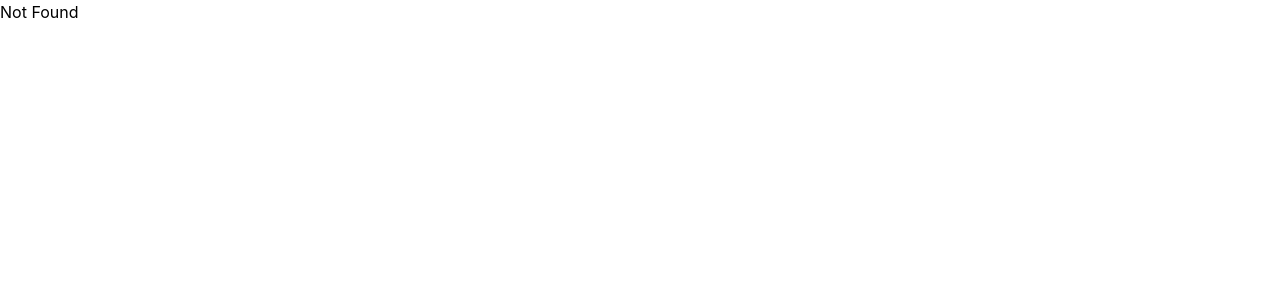
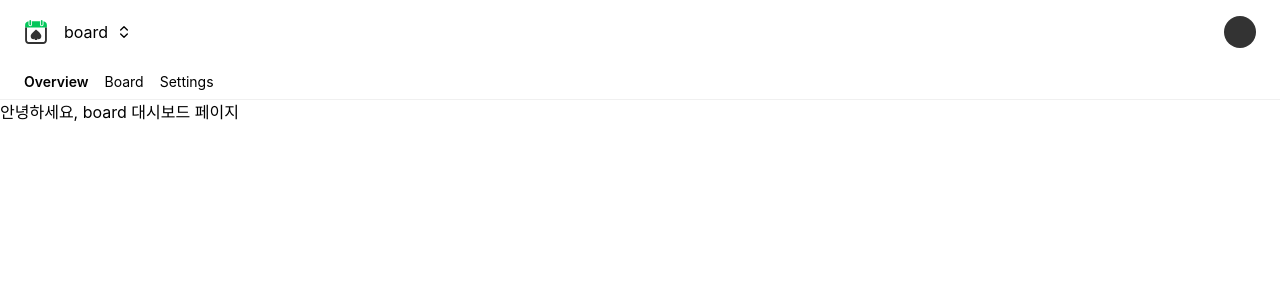
Before and after one commit to boostcampwm-2024/web06-boostproject, a React (Vite) app in the folder apps/client/: page /board in a window 1280 px wide. Shown: the top 300 px of the page. Built offline with nearby package versions, Linux system fonts and the light colour scheme; sample sign-in values are in the browser's storage; a web font is replaced by a local one.

Commit message:
feat: 프로젝트 동적 라우팅 생성

```diff
--- a/apps/client/src/routeTree.gen.ts
+++ b/apps/client/src/routeTree.gen.ts
@@ -16,8 +16,12 @@ import { Route as LoginImport } from './routes/login';
 import { Route as AuthImport } from './routes/_auth';
 import { Route as IndexImport } from './routes/index';
 import { Route as AuthAccountImport } from './routes/_auth.account';
+import { Route as AuthProjectImport } from './routes/_auth.$project';
 import { Route as AuthAccountIndexImport } from './routes/_auth.account.index';
+import { Route as AuthProjectIndexImport } from './routes/_auth.$project.index';
 import { Route as AuthAccountSettingsImport } from './routes/_auth.account.settings';
+import { Route as AuthProjectSettingsImport } from './routes/_auth.$project.settings';
+import { Route as AuthProjectBoardImport } from './routes/_auth.$project.board';
 
 // Create/Update Routes
 
@@ -50,16 +54,40 @@ const AuthAccountRoute = AuthAccountImport.update({
 	getParentRoute: () => AuthRoute,
 } as any);
 
+const AuthProjectRoute = AuthProjectImport.update({
+	id: '/$project',
+	path: '/$project',
+	getParentRoute: () => AuthRoute,
+} as any);
+
 const AuthAccountIndexRoute = AuthAccountIndexImport.update({
 	id: '/',
 	path: '/',
 	getParentRoute: () => AuthAccountRoute,
 } as any);
 
+const AuthProjectIndexRoute = AuthProjectIndexImport.update({
+	id: '/',
+	path: '/',
+	getParentRoute: () => AuthProjectRoute,
+} as any);
+
 const AuthAccountSettingsRoute = AuthAccountSettingsImport.update({
 	id: '/settings',
 	path: '/settings',
 	getParentRoute: () => AuthAccountRoute,
+} as any);
+
+const AuthProjectSettingsRoute = AuthProjectSettingsImport.update({
+	id: '/settings',
+	path: '/settings',
+	getParentRoute: () => AuthProjectRoute,
+} as any);
+
+const AuthProjectBoardRoute = AuthProjectBoardImport.update({
+	id: '/board',
+	path: '/board',
+	getParentRoute: () => AuthProjectRoute,
 } as any);
 
 // Populate the FileRoutesByPath interface
@@ -94,6 +122,13 @@ declare module '@tanstack/react-router' {
 			preLoaderRoute: typeof SignupImport;
 			parentRoute: typeof rootRoute;
 		};
+		'/_auth/$project': {
+			id: '/_auth/$project';
+			path: '/$project';
+			fullPath: '/$project';
+			preLoaderRoute: typeof AuthProjectImport;
+			parentRoute: typeof AuthImport;
+		};
 		'/_auth/account': {
 			id: '/_auth/account';
 			path: '/account';
@@ -101,12 +136,33 @@ declare module '@tanstack/react-router' {
 			preLoaderRoute: typeof AuthAccountImport;
 			parentRoute: typeof AuthImport;
 		};
+		'/_auth/$project/board': {
+			id: '/_auth/$project/board';
+			path: '/board';
+			fullPath: '/$project/board';
+			preLoaderRoute: typeof AuthProjectBoardImport;
+			parentRoute: typeof AuthProjectImport;
+		};
+		'/_auth/$project/settings': {
+			id: '/_auth/$project/settings';
+			path: '/settings';
+			fullPath: '/$project/settings';
+			preLoaderRoute: typeof AuthProjectSettingsImport;
+			parentRoute: typeof AuthProjectImport;
+		};
 		'/_auth/account/settings': {
 			id: '/_auth/account/settings';
 			path: '/settings';
 			fullPath: '/account/settings';
 			preLoaderRoute: typeof AuthAccountSettingsImport;
 			parentRoute: typeof AuthAccountImport;
+		};
+		'/_auth/$project/': {
+			id: '/_auth/$project/';
+			path: '/';
+			fullPath: '/$project/';
+			preLoaderRoute: typeof AuthProjectIndexImport;
+			parentRoute: typeof AuthProjectImport;
 		};
 		'/_auth/account/': {
 			id: '/_auth/account/';
@@ -119,6 +175,20 @@ declare module '@tanstack/react-router' {
 }
 
 // Create and export the route tree
+
+interface AuthProjectRouteChildren {
+	AuthProjectBoardRoute: typeof AuthProjectBoardRoute;
+	AuthProjectSettingsRoute: typeof AuthProjectSettingsRoute;
+	AuthProjectIndexRoute: typeof AuthProjectIndexRoute;
+}
+
+const AuthProjectRouteChildren: AuthProjectRouteChildren = {
+	AuthProjectBoardRoute: AuthProjectBoardRoute,
+	AuthProjectSettingsRoute: AuthProjectSettingsRoute,
+	AuthProjectIndexRoute: AuthProjectIndexRoute,
+};
+
+const AuthProjectRouteWithChildren = AuthProjectRoute._addFileChildren(AuthProjectRouteChildren);
 
 interface AuthAccountRouteChildren {
 	AuthAccountSettingsRoute: typeof AuthAccountSettingsRoute;
@@ -133,10 +203,12 @@ const AuthAccountRouteChildren: AuthAccountRouteChildren = {
 const AuthAccountRouteWithChildren = AuthAccountRoute._addFileChildren(AuthAccountRouteChildren);
 
 interface AuthRouteChildren {
+	AuthProjectRoute: typeof AuthProjectRouteWithChildren;
 	AuthAccountRoute: typeof AuthAccountRouteWithChildren;
 }
 
 const AuthRouteChildren: AuthRouteChildren = {
+	AuthProjectRoute: AuthProjectRouteWithChildren,
 	AuthAccountRoute: AuthAccountRouteWithChildren,
 };
 
@@ -147,8 +219,12 @@ export interface FileRoutesByFullPath {
 	'': typeof AuthRouteWithChildren;
 	'/login': typeof LoginRoute;
 	'/signup': typeof SignupRoute;
+	'/$project': typeof AuthProjectRouteWithChildren;
 	'/account': typeof AuthAccountRouteWithChildren;
+	'/$project/board': typeof AuthProjectBoardRoute;
+	'/$project/settings': typeof AuthProjectSettingsRoute;
 	'/account/settings': typeof AuthAccountSettingsRoute;
+	'/$project/': typeof AuthProjectIndexRoute;
 	'/account/': typeof AuthAccountIndexRoute;
 }
 
@@ -157,7 +233,10 @@ export interface FileRoutesByTo {
 	'': typeof AuthRouteWithChildren;
 	'/login': typeof LoginRoute;
 	'/signup': typeof SignupRoute;
+	'/$project/board': typeof AuthProjectBoardRoute;
+	'/$project/settings': typeof AuthProjectSettingsRoute;
 	'/account/settings': typeof AuthAccountSettingsRoute;
+	'/$project': typeof AuthProjectIndexRoute;
 	'/account': typeof AuthAccountIndexRoute;
 }
 
@@ -167,24 +246,52 @@ export interface FileRoutesById {
 	'/_auth': typeof AuthRouteWithChildren;
 	'/login': typeof LoginRoute;
 	'/signup': typeof SignupRoute;
+	'/_auth/$project': typeof AuthProjectRouteWithChildren;
 	'/_auth/account': typeof AuthAccountRouteWithChildren;
+	'/_auth/$project/board': typeof AuthProjectBoardRoute;
+	'/_auth/$project/settings': typeof AuthProjectSettingsRoute;
 	'/_auth/account/settings': typeof AuthAccountSettingsRoute;
+	'/_auth/$project/': typeof AuthProjectIndexRoute;
 	'/_auth/account/': typeof AuthAccountIndexRoute;
 }
 
 export interface FileRouteTypes {
 	fileRoutesByFullPath: FileRoutesByFullPath;
-	fullPaths: '/' | '' | '/login' | '/signup' | '/account' | '/account/settings' | '/account/';
+	fullPaths:
+		| '/'
+		| ''
+		| '/login'
+		| '/signup'
+		| '/$project'
+		| '/account'
+		| '/$project/board'
+		| '/$project/settings'
+		| '/account/settings'
+		| '/$project/'
+		| '/account/';
 	fileRoutesByTo: FileRoutesByTo;
-	to: '/' | '' | '/login' | '/signup' | '/account/settings' | '/account';
+	to:
+		| '/'
+		| ''
+		| '/login'
+		| '/signup'
+		| '/$project/board'
+		| '/$project/settings'
+		| '/account/settings'
+		| '/$project'
+		| '/account';
 	id:
 		| '__root__'
 		| '/'
 		| '/_auth'
 		| '/login'
 		| '/signup'
+		| '/_auth/$project'
 		| '/_auth/account'
+		| '/_auth/$project/board'
+		| '/_auth/$project/settings'
 		| '/_auth/account/settings'
+		| '/_auth/$project/'
 		| '/_auth/account/';
 	fileRoutesById: FileRoutesById;
 }
@@ -225,6 +332,7 @@ export const routeTree = rootRoute
     "/_auth": {
       "filePath": "_auth.tsx",
       "children": [
+        "/_auth/$project",
         "/_auth/account"
       ]
     },
@@ -234,6 +342,15 @@ export const routeTree = rootRoute
     "/signup": {
       "filePath": "signup.tsx"
     },
+    "/_auth/$project": {
+      "filePath": "_auth.$project.tsx",
+      "parent": "/_auth",
+      "children": [
+        "/_auth/$project/board",
+        "/_auth/$project/settings",
+        "/_auth/$project/"
+      ]
+    },
     "/_auth/account": {
       "filePath": "_auth.account.tsx",
       "parent": "/_auth",
@@ -242,9 +359,21 @@ export const routeTree = rootRoute
         "/_auth/account/"
       ]
     },
+    "/_auth/$project/board": {
+      "filePath": "_auth.$project.board.tsx",
+      "parent": "/_auth/$project"
+    },
+    "/_auth/$project/settings": {
+      "filePath": "_auth.$project.settings.tsx",
+      "parent": "/_auth/$project"
+    },
     "/_auth/account/settings": {
       "filePath": "_auth.account.settings.tsx",
       "parent": "/_auth/account"
+    },
+    "/_auth/$project/": {
+      "filePath": "_auth.$project.index.tsx",
+      "parent": "/_auth/$project"
     },
     "/_auth/account/": {
       "filePath": "_auth.account.index.tsx",
--- /dev/null
+++ b/apps/client/src/routes/_auth.$project.board.tsx
@@ -0,0 +1,10 @@
+import { createFileRoute } from '@tanstack/react-router';
+
+export const Route = createFileRoute('/_auth/$project/board')({
+	component: RouteComponent,
+});
+
+function RouteComponent() {
+	const { project } = Route.useParams();
+	return <div>안녕하세요, {project} 칸반 보드 페이지</div>;
+}
--- /dev/null
+++ b/apps/client/src/routes/_auth.$project.index.tsx
@@ -0,0 +1,10 @@
+import { createFileRoute } from '@tanstack/react-router';
+
+export const Route = createFileRoute('/_auth/$project/')({
+	component: RouteComponent,
+});
+
+function RouteComponent() {
+	const { project } = Route.useParams();
+	return <div>안녕하세요, {project} 대시보드 페이지</div>;
+}
--- /dev/null
+++ b/apps/client/src/routes/_auth.$project.settings.tsx
@@ -0,0 +1,10 @@
+import { createFileRoute } from '@tanstack/react-router';
+
+export const Route = createFileRoute('/_auth/$project/settings')({
+	component: RouteComponent,
+});
+
+function RouteComponent() {
+	const { project } = Route.useParams();
+	return <div>안녕하세요, {project} 설정 페이지</div>;
+}
--- /dev/null
+++ b/apps/client/src/routes/_auth.$project.tsx
@@ -0,0 +1,49 @@
+import { createFileRoute, Link, Outlet } from '@tanstack/react-router';
+
+export const Route = createFileRoute('/_auth/$project')({
+	component: ProjectLayout,
+});
+
+function ProjectLayout() {
+	const { project } = Route.useParams();
+
+	return (
+		<>
+			<nav className="h-9 border-b px-6">
+				<ul className="flex h-full items-center gap-4 text-sm">
+					<li>
+						<Link
+							to="/$project"
+							params={{ project }}
+							activeOptions={{ exact: true }}
+							className="[&.active]:font-semibold"
+						>
+							Overview
+						</Link>
+					</li>
+					<li>
+						<Link
+							to="/$project/board"
+							params={{ project }}
+							activeOptions={{ exact: true }}
+							className="[&.active]:font-semibold"
+						>
+							Board
+						</Link>
+					</li>
+					<li>
+						<Link
+							to="/$project/settings"
+							params={{ project }}
+							activeOptions={{ exact: true }}
+							className="[&.active]:font-semibold"
+						>
+							Settings
+						</Link>
+					</li>
+				</ul>
+			</nav>
+			<Outlet />
+		</>
+	);
+}
--- a/apps/client/src/routes/_auth.tsx
+++ b/apps/client/src/routes/_auth.tsx
@@ -1,4 +1,11 @@
-import { Link, Outlet, createFileRoute, redirect, useRouter } from '@tanstack/react-router';
+import {
+	Link,
+	Outlet,
+	createFileRoute,
+	redirect,
+	useParams,
+	useRouter,
+} from '@tanstack/react-router';
 import { ChevronsUpDownIcon, LogOut } from 'lucide-react';
 import { Harmony } from '@/components/logo';
 import { Topbar } from '@/components/navigation/topbar';
@@ -22,10 +29,30 @@ export const Route = createFileRoute('/_auth')({
 	component: AuthLayout,
 });
 
+const projectList = [
+	{
+		role: 'ADMIN',
+		project: {
+			id: 1,
+			title: 'project-01',
+			createdAt: '2024-11-12T04:15:54.354Z',
+		},
+	},
+	{
+		role: 'GUEST',
+		project: {
+			id: 2,
+			title: 'project-02',
+			createdAt: '2024-11-12T04:16:01.855Z',
+		},
+	},
+];
+
 function AuthLayout() {
 	const router = useRouter();
 	const navigate = Route.useNavigate();
 	const auth = useAuth();
+	const params = useParams({ strict: false });
 
 	const handleLogout = async () => {
 		try {
@@ -43,19 +70,26 @@ function AuthLayout() {
 			<Topbar
 				leftContent={
 					<>
-						<Link to="/account">
+						<Link to={params.project === undefined ? '/account' : '/$project'}>
 							<Harmony />
 						</Link>
 						<div className="flex items-center gap-2">
-							<div>My Account</div>
+							<h2>{params.project ?? 'My Account'}</h2>
 							<DropdownMenu>
 								<DropdownMenuTrigger className="h-8">
 									<ChevronsUpDownIcon className="h-4 w-4" />
 								</DropdownMenuTrigger>
 								<DropdownMenuContent align="start" className="bg-white">
-									<DropdownMenuItem>My Account</DropdownMenuItem>
-									<DropdownMenuItem>팀 포카드</DropdownMenuItem>
-									<DropdownMenuItem>Web06 project</DropdownMenuItem>
+									<DropdownMenuItem>
+										<Link to="/account">My Account</Link>
+									</DropdownMenuItem>
+									{projectList.map(({ project }) => (
+										<DropdownMenuItem key={project.id}>
+											<Link to="/$project/board" params={{ project: project.title }}>
+												{project.title}
+											</Link>
+										</DropdownMenuItem>
+									))}
 								</DropdownMenuContent>
 							</DropdownMenu>
 						</div>
```
